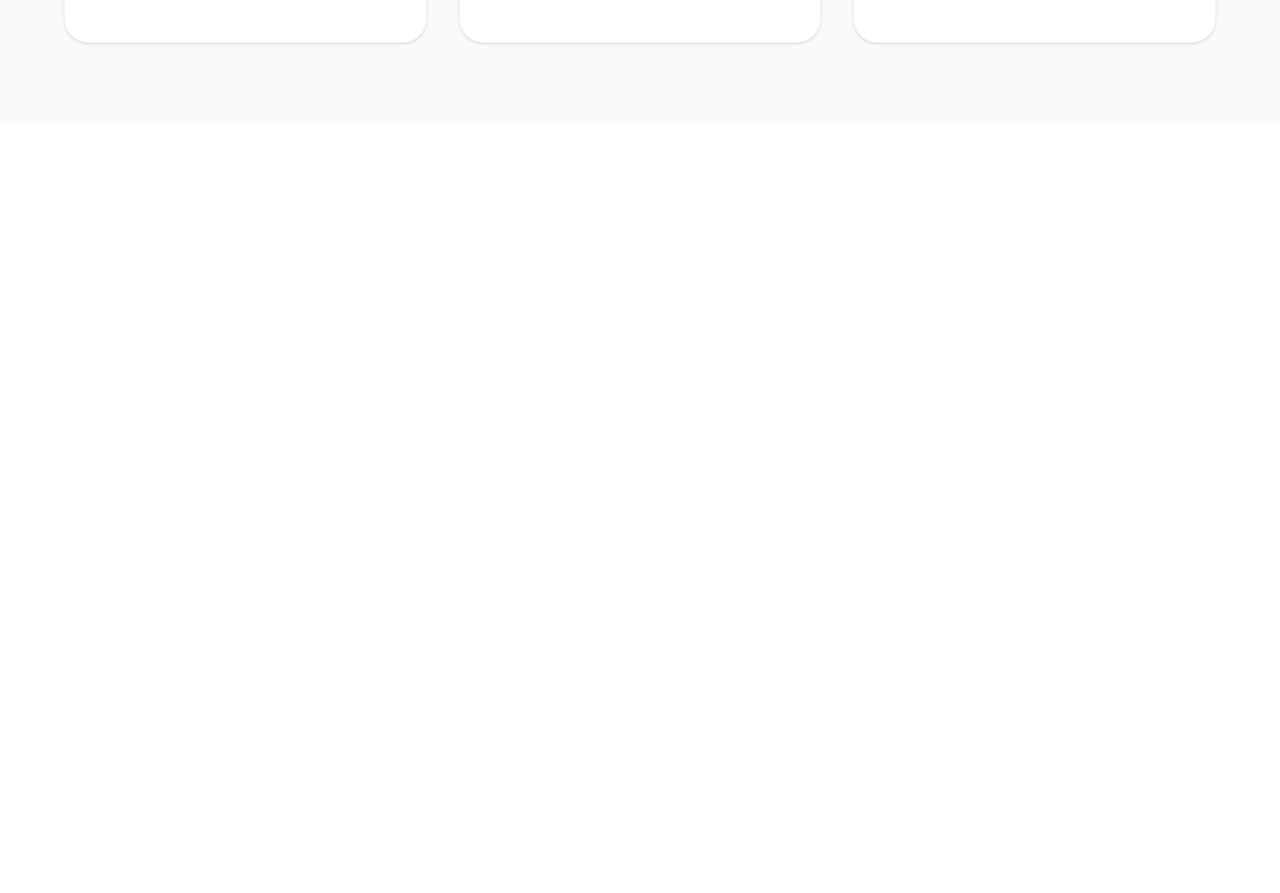
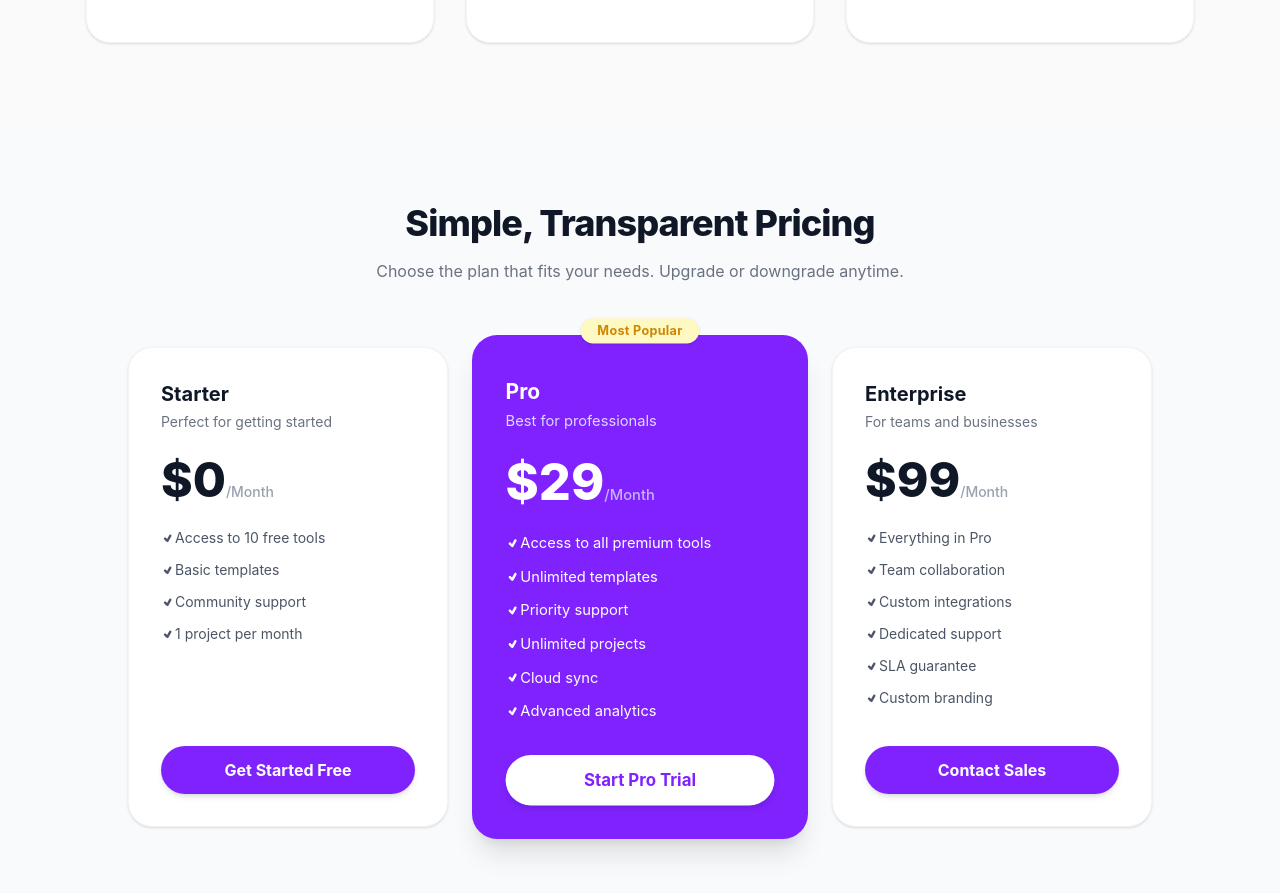
Before and after one commit to WakilIsrakAbir/Assignment-6-Digi-tools-platform, a React (Vite) app: page / in a window 1280 px wide. Shown: the part 1445-2338 px from the top of the page. Before the commit the page ends 1568 px from the top, so only its background shows below. Built offline with nearby package versions, Linux system fonts and the light colour scheme.

Commit message:
priceing

```diff
--- a/src/App.jsx
+++ b/src/App.jsx
@@ -2,6 +2,7 @@ import './App.css'
 import Hero from './Components/Hero/Hero'
 import MiddlePart from './Components/Hero/MiddlePart'
 import Navbar from './Components/Navbar/Navbar'
+import PriceingSection from './Components/PriceingSection/PriceingSection'
 import Steps from './Components/Steps/Steps'
 
 function App() {
@@ -12,6 +13,7 @@ function App() {
       <Hero></Hero>
       <MiddlePart></MiddlePart>
       <Steps></Steps>
+      <PriceingSection></PriceingSection>
     </>
   )
 }
--- /dev/null
+++ b/src/Components/PriceingSection/PriceingSection.jsx
@@ -0,0 +1,159 @@
+import React from 'react';
+import { TiTick } from "react-icons/ti";
+
+const PriceingSection = () => {
+    return (
+      <section className="bg-gray-50 py-20 px-4 md:px-8 font-sans">
+        <div className="max-w-6xl mx-auto">
+          {/* Header Content */}
+          <div className="text-center mb-16">
+            <h2 className="text-3xl md:text-4xl font-extrabold text-gray-900 mb-4 tracking-tight">
+              Simple, Transparent Pricing
+            </h2>
+            <p className="text-gray-500 text-sm md:text-base">
+              Choose the plan that fits your needs. Upgrade or downgrade
+              anytime.
+            </p>
+          </div>
+          <div className="grid grid-cols-1 md:grid-cols-3 gap-8 items-center max-w-5xl mx-auto">
+            <div className="bg-white rounded-3xl p-8 shadow-sm border border-gray-100 flex flex-col h-full hover:shadow-md transition-shadow">
+              <div className="mb-6">
+                <h3 className="text-xl font-bold text-gray-900 mb-1">
+                  Starter
+                </h3>
+                <p className="text-sm text-gray-500">
+                  Perfect for getting started
+                </p>
+              </div>
+              <div className="mb-6">
+                <span className="text-5xl font-extrabold text-gray-900">
+                  $0
+                </span>
+                <span className="text-sm text-gray-400 font-medium">
+                  /Month
+                </span>
+              </div>
+              <ul className="space-y-3 mb-8 flex-grow">
+                <li className="flex items-center text-sm text-gray-600">
+                  <TiTick />
+                  Access to 10 free tools
+                </li>
+                <li className="flex items-center text-sm text-gray-600">
+                  <TiTick />
+                  Basic templates
+                </li>
+                <li className="flex items-center text-sm text-gray-600">
+                  <TiTick />
+                  Community support
+                </li>
+                <li className="flex items-center text-sm text-gray-600">
+                  <TiTick />1 project per month
+                </li>
+              </ul>
+              <button className="w-full bg-violet-600 text-white py-3 rounded-full font-bold shadow-md hover:bg-violet-700 transition-colors mt-auto">
+                Get Started Free
+              </button>
+            </div>
+
+            <div className="bg-violet-600 rounded-3xl p-8 shadow-xl text-white relative flex flex-col h-full md:scale-105 z-10 transform transition-transform hover:scale-110">
+              <div className="absolute -top-4 left-1/2 transform -translate-x-1/2 bg-yellow-100 text-yellow-600 px-4 py-1 rounded-full text-xs font-bold tracking-wide shadow-sm whitespace-nowrap">
+                Most Popular
+              </div>
+
+              <div className="mb-6 mt-2">
+                <h3 className="text-xl font-bold mb-1">Pro</h3>
+                <p className="text-sm text-violet-200">
+                  Best for professionals
+                </p>
+              </div>
+              <div className="mb-6">
+                <span className="text-5xl font-extrabold">$29</span>
+                <span className="text-sm text-violet-300 font-medium">
+                  /Month
+                </span>
+              </div>
+              <ul className="space-y-3 mb-8 flex-grow">
+                <li className="flex items-center text-sm text-white">
+                  <TiTick />
+                  Access to all premium tools
+                </li>
+                <li className="flex items-center text-sm text-white">
+                  <TiTick />
+                  Unlimited templates
+                </li>
+                <li className="flex items-center text-sm text-white">
+                  <TiTick />
+                  Priority support
+                </li>
+                <li className="flex items-center text-sm text-white">
+                  <TiTick />
+                  Unlimited projects
+                </li>
+                <li className="flex items-center text-sm text-white">
+                  <TiTick />
+                  Cloud sync
+                </li>
+                <li className="flex items-center text-sm text-white">
+                  <TiTick />
+                  Advanced analytics
+                </li>
+              </ul>
+              <button className="w-full bg-white text-violet-600 py-3 rounded-full font-bold shadow-md hover:bg-gray-50 transition-colors mt-auto">
+                Start Pro Trial
+              </button>
+            </div>
+
+            <div className="bg-white rounded-3xl p-8 shadow-sm border border-gray-100 flex flex-col h-full hover:shadow-md transition-shadow">
+              <div className="mb-6">
+                <h3 className="text-xl font-bold text-gray-900 mb-1">
+                  Enterprise
+                </h3>
+                <p className="text-sm text-gray-500">
+                  For teams and businesses
+                </p>
+              </div>
+              <div className="mb-6">
+                <span className="text-5xl font-extrabold text-gray-900">
+                  $99
+                </span>
+                <span className="text-sm text-gray-400 font-medium">
+                  /Month
+                </span>
+              </div>
+              <ul className="space-y-3 mb-8 flex-grow">
+                <li className="flex items-center text-sm text-gray-600">
+                  <TiTick />
+                  Everything in Pro
+                </li>
+                <li className="flex items-center text-sm text-gray-600">
+                  <TiTick />
+                  Team collaboration
+                </li>
+                <li className="flex items-center text-sm text-gray-600">
+                  <TiTick />
+                  Custom integrations
+                </li>
+                <li className="flex items-center text-sm text-gray-600">
+                  <TiTick />
+                  Dedicated support
+                </li>
+                <li className="flex items-center text-sm text-gray-600">
+                  <TiTick />
+                  SLA guarantee
+                </li>
+                <li className="flex items-center text-sm text-gray-600">
+                  <TiTick />
+                  Custom branding
+                </li>
+              </ul>
+              <button className="w-full bg-violet-600 text-white py-3 rounded-full font-bold shadow-md hover:bg-violet-700 transition-colors mt-auto">
+                Contact Sales
+              </button>
+            </div>
+          </div>
+        </div>
+      </section>
+    );
+};
+
+export default PriceingSection;
--- a/src/Components/Steps/Steps.jsx
+++ b/src/Components/Steps/Steps.jsx
@@ -6,7 +6,7 @@ import RocketImage from "../../assets/products/rocket.png"
 const Steps = () => {
     return (
       <section className="bg-[#fafafa] py-20 px-6">
-        <div className="max-w-6xl mx-auto">
+        <div className="w-[90%] mx-auto">
           <div className="text-center mb-16">
             <h2 className="text-3xl md:text-4xl font-bold text-gray-900 mb-4 tracking-tight">
               Get Started In 3 Steps
```
